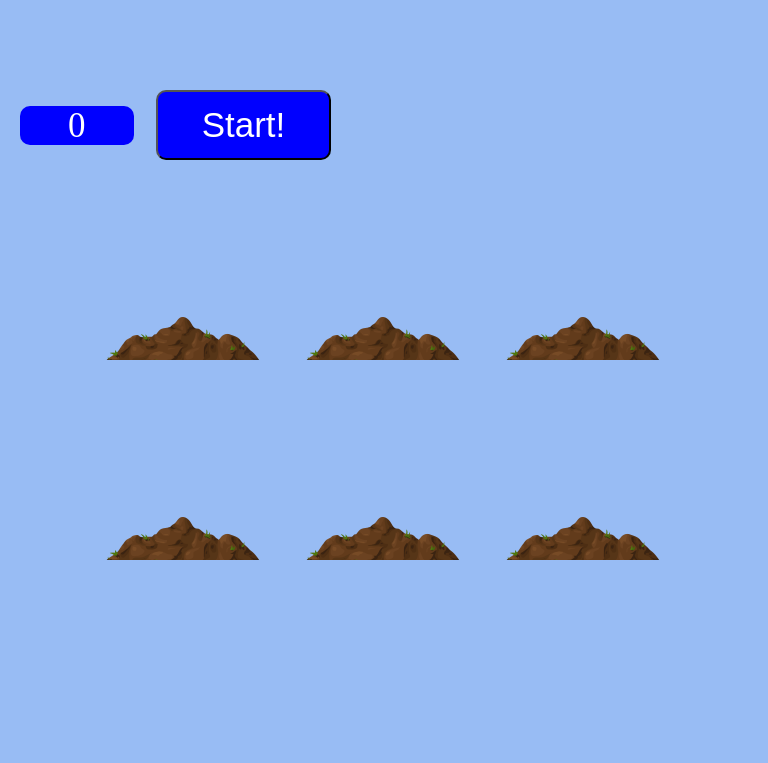
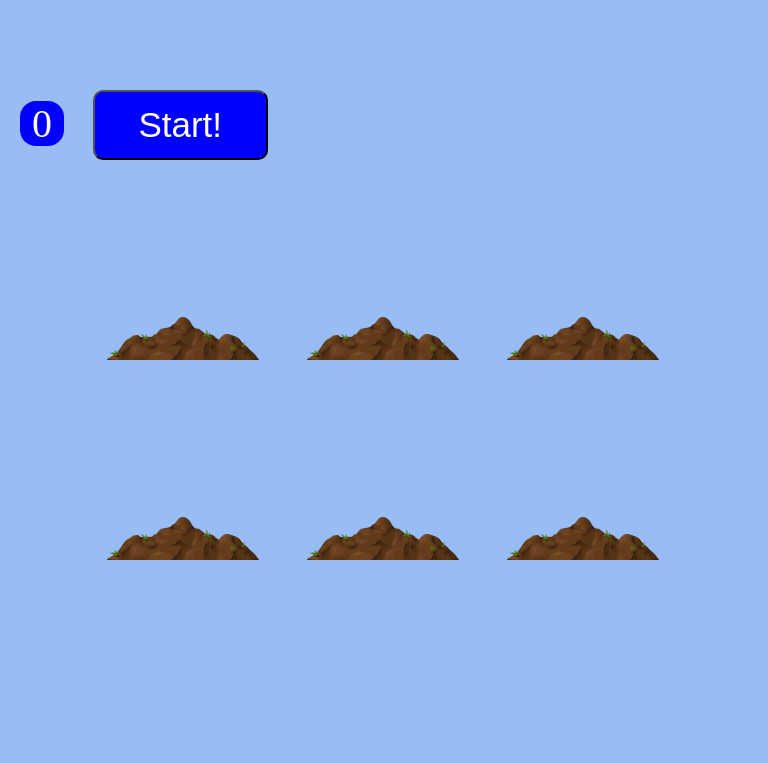
Before and after one commit to romeojeremiah/whack-a-mole, a plain HTML site: page index.html in a window 768 px wide. Drawn offline with Linux system fonts and the light colour scheme.

Commit message:
edit font-size for score

```diff
--- a/styles.css
+++ b/styles.css
@@ -1,5 +1,5 @@
 html {
-    font-size: 10px;
+    font-size: 35px;
     background: #98BCF4;
 }
 
@@ -21,6 +21,7 @@ h1 {
     line-height: 1;
     border-radius: 16px;
     color: #fff;
+    margin-left: 15px;
 }
 
 .game {
@@ -79,16 +80,15 @@ button{
     h1 {
         display: none;
     }
-    .score{
-    width:75px;
-    font-size: 35px;
-    height: 40px;
+    .score {
+    background:blue;
+    padding: 0 12px;
+    line-height: 1;
+    border-radius: 16px;
     color: #fff;
-    background-color: blue;
-    border-radius: 10px;
+    font-size: 40px;
     margin-left: 20px;
-    margin-top: 90px;
-    }
+}
 
     .hole.up .mole{
         top:17px;
```
